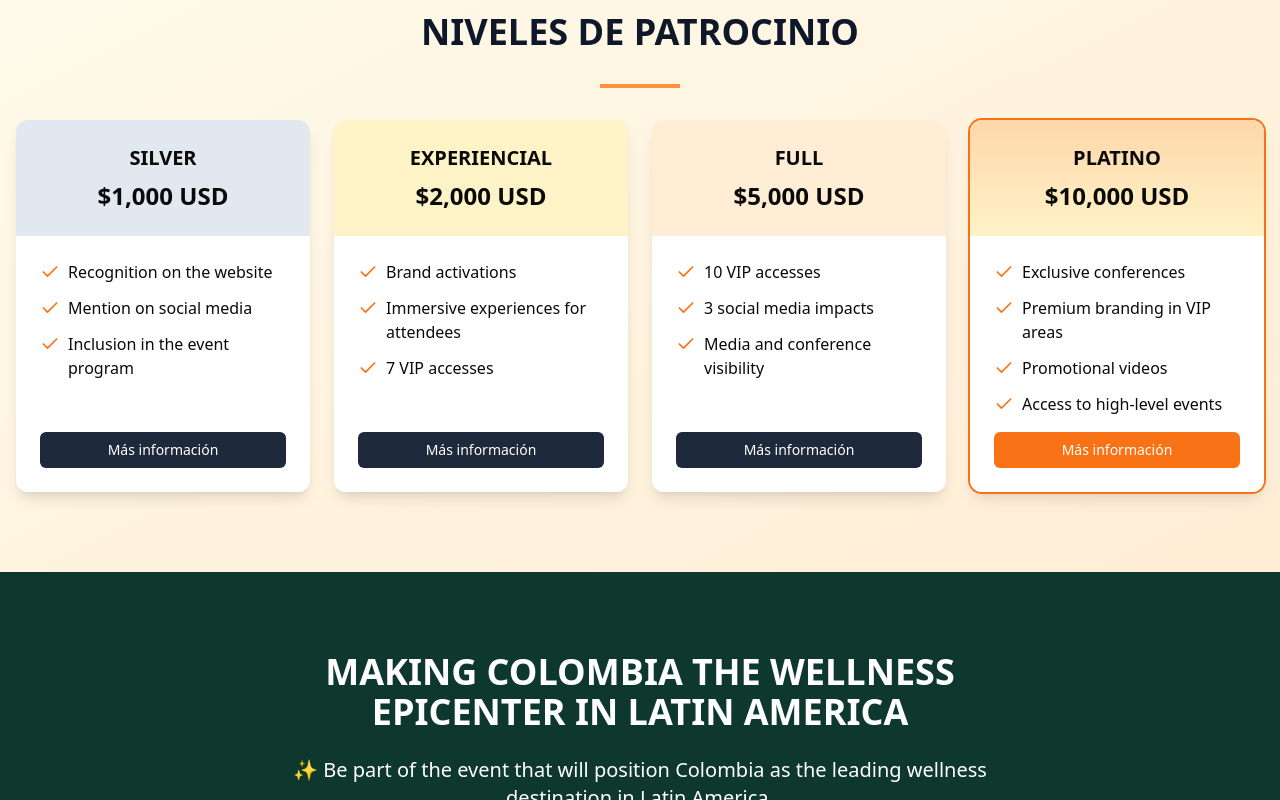
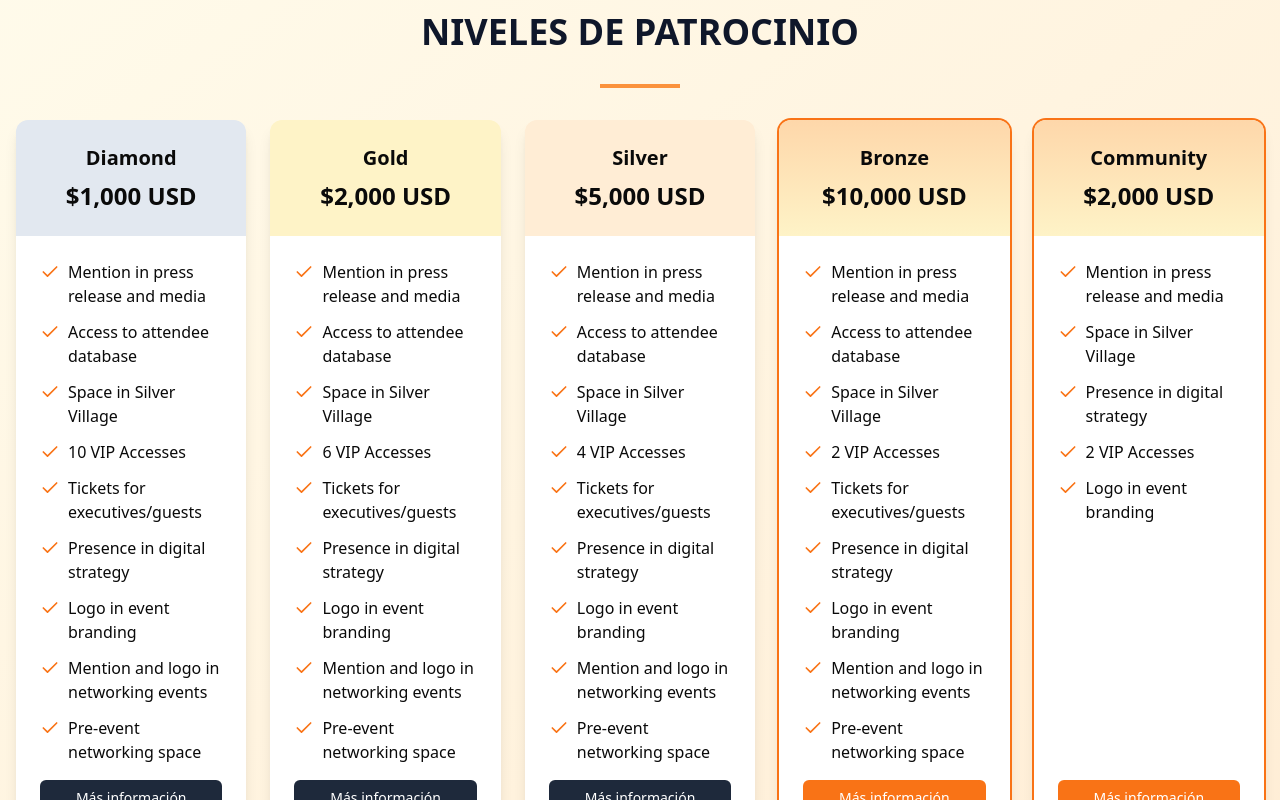
Before and after one commit to Diego331211/Divino-Bienestar-ColombiaWellnessWeek, a Next.js app: page /en in a window 1280 px wide. Shown: the part 3840-4640 px from the top of the page. Built offline with nearby package versions, Linux system fonts and the light colour scheme.

Commit message:
cambio patrocinadores

```diff
--- a/app/[locale]/components/sponsor-ships.tsx
+++ b/app/[locale]/components/sponsor-ships.tsx
@@ -11,27 +11,34 @@ export default function SponsorshipTiers() {
   const t = useTranslations("tiers");
   const tiers = [
     {
-      name: "SILVER",
+      name: t.raw("silver.name"),
       price: "$1,000 USD",
       benefits: t.raw("silver.benefits"),
       color: "bg-slate-200",
     },
     {
-      name: "EXPERIENCIAL",
+      name: t.raw("experiential.name"),
       price: "$2,000 USD",
       benefits: t.raw("experiential.benefits"),
       color: "bg-amber-100",
     },
     {
-      name: "FULL",
+      name: t.raw("full.name"),
       price: "$5,000 USD",
       benefits: t.raw("full.benefits"),
       color: "bg-orange-100",
     },
     {
-      name: "PLATINO",
+      name: t.raw("platinum.name"),
       price: "$10,000 USD",
       benefits: t.raw("platinum.benefits"),
+      featured: true,
+      color: "bg-gradient-to-b from-orange-200 to-amber-100",
+    },
+    {
+      name: t.raw("community.name"),
+      price: "$2,000 USD",
+      benefits: t.raw("community.benefits"),
       featured: true,
       color: "bg-gradient-to-b from-orange-200 to-amber-100",
     },
@@ -44,11 +51,11 @@ export default function SponsorshipTiers() {
           NIVELES DE PATROCINIO
         </h2>
         <div className="w-20 h-1 bg-orange-400 mx-auto my-8"></div>
-        <div className="grid grid-cols-1 md:grid-cols-2 lg:grid-cols-4 gap-6">
+        <div className="grid grid-cols-1 sm:grid-cols-2 md:grid-cols-3 lg:grid-cols-4 xl:grid-cols-5 gap-6">
           {tiers.map((tier, index) => (
             <motion.div
               key={index}
-              className={`flex flex-col rounded-xl overflow-hidden shadow-lg ${
+              className={`flex flex-col rounded-xl overflow-hidden shadow-lg flex flex-col h-full ${
               tier.featured ? "ring-2 ring-orange-500" : ""
               }`}
               initial={{ opacity: 0, y: 30 }}
@@ -63,8 +70,8 @@ export default function SponsorshipTiers() {
                 {tier.price}
               </div>
               </div>
-              <div className="p-6 bg-white flex flex-col flex-grow">
-              <ul className="space-y-3 mb-4">
+              <div className="p-6 bg-white flex flex-col flex-grow flex-grow flex flex-col">
+              <ul className="space-y-3 mb-4 flex-grow">
                 {tier.benefits.map((benefit: string, i: number) => (
                 <li key={i} className="flex items-start gap-2">
                   <Check className="h-5 w-5 text-orange-500 mt-0.5 flex-shrink-0" />
--- a/messages/en.json
+++ b/messages/en.json
@@ -81,36 +81,74 @@
   },
   "tiers": {
     "silver": {
+      "name": "Diamond",
       "title": "Silver Sponsor",
       "benefits": [
-        "Recognition on the website",
-        "Mention on social media",
-        "Inclusion in the event program"
+        "Mention in press release and media",
+        "Access to attendee database",
+        "Space in Silver Village",
+        "10 VIP Accesses",
+        "Tickets for executives/guests",
+        "Presence in digital strategy",
+        "Logo in event branding",
+        "Mention and logo in networking events",
+        "Pre-event networking space"
       ]
     },
     "experiential": {
+      "name": "Gold",
       "title": "Experiential Sponsor",
       "benefits": [
-        "Brand activations",
-        "Immersive experiences for attendees",
-        "7 VIP accesses"
+        "Mention in press release and media",
+        "Access to attendee database",
+        "Space in Silver Village",
+        "6 VIP Accesses",
+        "Tickets for executives/guests",
+        "Presence in digital strategy",
+        "Logo in event branding",
+        "Mention and logo in networking events",
+        "Pre-event networking space"
       ]
     },
     "full": {
+      "name": "Silver",
       "title": "Full Sponsor",
       "benefits": [
-        "10 VIP accesses",
-        "3 social media impacts",
-        "Media and conference visibility"
+        "Mention in press release and media",
+        "Access to attendee database",
+        "Space in Silver Village",
+        "4 VIP Accesses",
+        "Tickets for executives/guests",
+        "Presence in digital strategy",
+        "Logo in event branding",
+        "Mention and logo in networking events",
+        "Pre-event networking space"
       ]
     },
     "platinum": {
+      "name": "Bronze",
       "title": "Platinum Sponsor",
       "benefits": [
-        "Exclusive conferences",
-        "Premium branding in VIP areas",
-        "Promotional videos",
-        "Access to high-level events"
+        "Mention in press release and media",
+        "Access to attendee database",
+        "Space in Silver Village",
+        "2 VIP Accesses",
+        "Tickets for executives/guests",
+        "Presence in digital strategy",
+        "Logo in event branding",
+        "Mention and logo in networking events",
+        "Pre-event networking space"
+      ]
+    },
+    "community": {
+      "name": "Community",
+      "title": "Platinum Sponsor",
+      "benefits": [
+        "Mention in press release and media",
+        "Space in Silver Village",
+        "Presence in digital strategy",
+        "2 VIP Accesses",
+        "Logo in event branding"
       ]
     }
   },
--- a/messages/es.json
+++ b/messages/es.json
@@ -80,36 +80,74 @@
   },
   "tiers": {
     "silver": {
+      "name":"Diamante",
       "title": "Patrocinador Plata",
       "benefits": [
-        "Reconocimiento en el sitio web",
-        "Mención en redes sociales",
-        "Inclusión en el programa del evento"
+        "Mensión de comunicado de prensa y medios",
+        "Acceso de base de datos de asistentes",
+        "Espacio en Silver Village",
+        "10 Accesos VIP",
+        "Entradas para ejecutivos/Invitados",
+        "Precencia en estrategia digital",
+        "Logo en bradin del evento",
+        "Mensión y logo en eventos de networking",
+        "Espacio de networking previos"
       ]
     },
     "experiential": {
+      "name":"Oro",
       "title": "Patrocinador Experiencial",
       "benefits": [
-        "Activaciones de marca",
-        "Experiencias inmersivas para asistentes",
-        "7 accesos VIP"
+        "Mensión de comunicado de prensa y medios",
+        "Acceso de base de datos de asistentes",
+        "Espacio en Silver Village",
+        "6 Accesos VIP",
+        "Entradas para ejecutivos/Invitados",
+        "Precencia en estrategia digital",
+        "Logo en bradin del evento",
+        "Mensión y logo en eventos de networking",
+        "Espacio de networking previos"
       ]
     },
     "full": {
+      "name":"Plata",
       "title": "Patrocinador Full",
       "benefits": [
-        "10 accesos VIP",
-        "3 impactos en redes",
-        "Visibilidad en medios y conferencias"
+        "Mensión de comunicado de prensa y medios",
+        "Acceso de base de datos de asistentes",
+        "Espacio en Silver Village",
+        "4 Accesos VIP",
+        "Entradas para ejecutivos/Invitados",
+        "Precencia en estrategia digital",
+        "Logo en bradin del evento",
+        "Mensión y logo en eventos de networking",
+        "Espacio de networking previos"
       ]
     },
     "platinum": {
+      "name":"Bronce",
       "title": "Patrocinador Platino",
       "benefits": [
-        "Conferencias exclusivas",
-        "Branding destacado en zonas VIP",
-        "Videos promocionales",
-        "Acceso a eventos de alto nivel"
+        "Mensión de comunicado de prensa y medios",
+        "Acceso de base de datos de asistentes",
+        "Espacio en Silver Village",
+        "2 Accesos VIP",
+        "Entradas para ejecutivos/Invitados",
+        "Precencia en estrategia digital",
+        "Logo en bradin del evento",
+        "Mensión y logo en eventos de networking",
+        "Espacio de networking previos"
+      ]
+    },
+    "community": {
+      "name":"Community",
+      "title": "Patrocinador Platino",
+      "benefits": [
+        "Mensión de comunicado de prensa y medios",
+        "Espacio en Silver Village",
+        "Precencia en estrategia digital",
+        "2 Accesos VIP",
+        "Logo en bradin del evento"
       ]
     }
   },
--- a/messages/pt.json
+++ b/messages/pt.json
@@ -80,36 +80,74 @@
   },
   "tiers": {
     "silver": {
+      "name": "Diamante",
       "title": "Patrocinador Prata",
       "benefits": [
-        "Reconhecimento no site",
-        "Menção nas redes sociais",
-        "Inclusão no programa do evento"
+        "Menção em comunicado de imprensa e mídia",
+        "Acesso ao banco de dados de participantes",
+        "Espaço no Silver Village",
+        "10 Acessos VIP",
+        "Ingressos para executivos/convidados",
+        "Presença na estratégia digital",
+        "Logo na identidade visual do evento",
+        "Menção e logo em eventos de networking",
+        "Espaço de networking pré-evento"
       ]
     },
     "experiential": {
+      "name": "Ouro",
       "title": "Patrocinador Experiencial",
       "benefits": [
-        "Ativações de marca",
-        "Experiências imersivas para participantes",
-        "7 acessos VIP"
+        "Menção em comunicado de imprensa e mídia",
+        "Acesso ao banco de dados de participantes",
+        "Espaço no Silver Village",
+        "6 Acessos VIP",
+        "Ingressos para executivos/convidados",
+        "Presença na estratégia digital",
+        "Logo na identidade visual do evento",
+        "Menção e logo em eventos de networking",
+        "Espaço de networking pré-evento"
       ]
     },
     "full": {
-      "title": "Patrocinador Completo",
+      "name": "Prata",
+      "title": "Patrocinador Full",
       "benefits": [
-        "10 acessos VIP",
-        "3 impactos nas redes",
-        "Visibilidade na mídia e conferências"
+        "Menção em comunicado de imprensa e mídia",
+        "Acesso ao banco de dados de participantes",
+        "Espaço no Silver Village",
+        "4 Acessos VIP",
+        "Ingressos para executivos/convidados",
+        "Presença na estratégia digital",
+        "Logo na identidade visual do evento",
+        "Menção e logo em eventos de networking",
+        "Espaço de networking pré-evento"
       ]
     },
     "platinum": {
+      "name": "Bronze",
       "title": "Patrocinador Platina",
       "benefits": [
-        "Conferências exclusivas",
-        "Branding destacado em áreas VIP",
-        "Vídeos promocionais",
-        "Acesso a eventos de alto nível"
+        "Menção em comunicado de imprensa e mídia",
+        "Acesso ao banco de dados de participantes",
+        "Espaço no Silver Village",
+        "2 Acessos VIP",
+        "Ingressos para executivos/convidados",
+        "Presença na estratégia digital",
+        "Logo na identidade visual do evento",
+        "Menção e logo em eventos de networking",
+        "Espaço de networking pré-evento"
+      ]
+    },
+    "community": {
+      "name": "Comunidade",
+      "title": "Patrocinador Platina",
+      "benefits": [
+        "Menção em comunicado de imprensa e mídia",
+        "Espaço no Silver Village",
+        "Presença na estratégia digital",
+        "2 Acessos VIP",
+        "Logo na identidade visual do evento"
       ]
     }
   },
```
